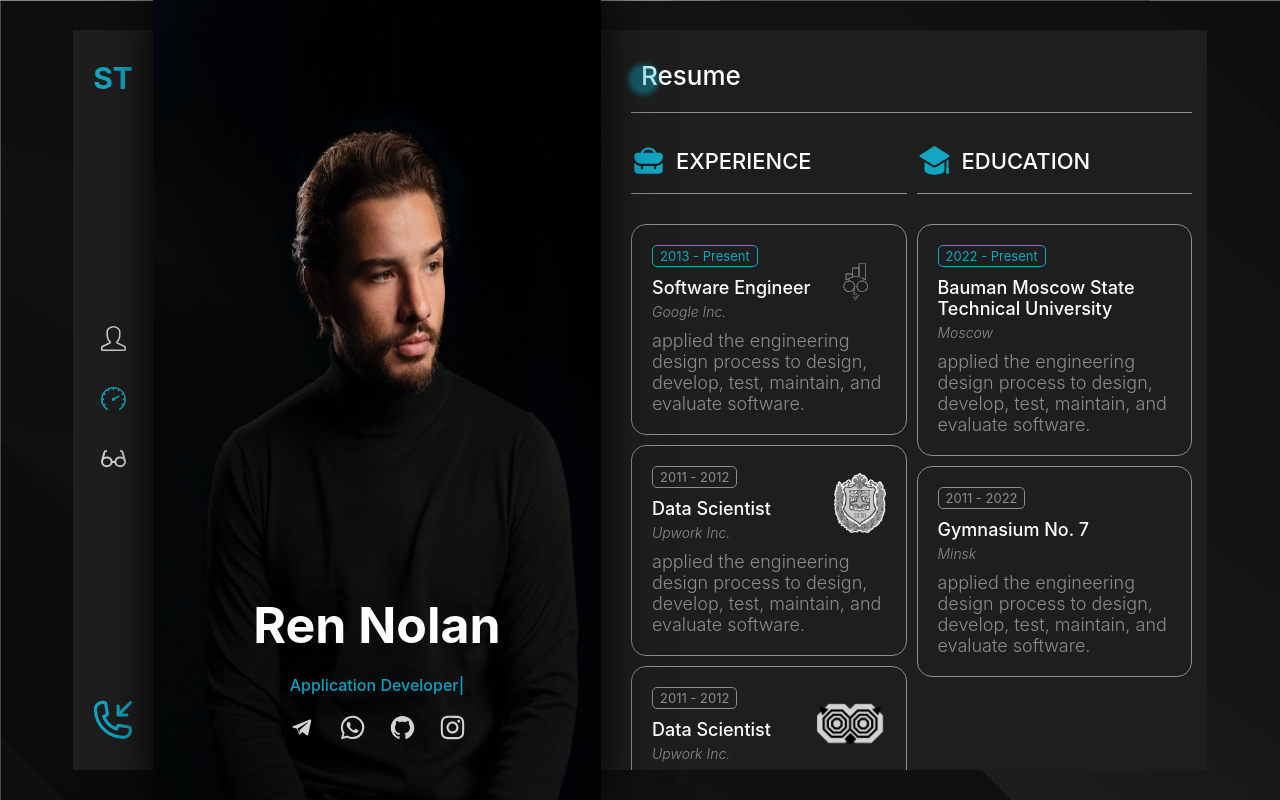
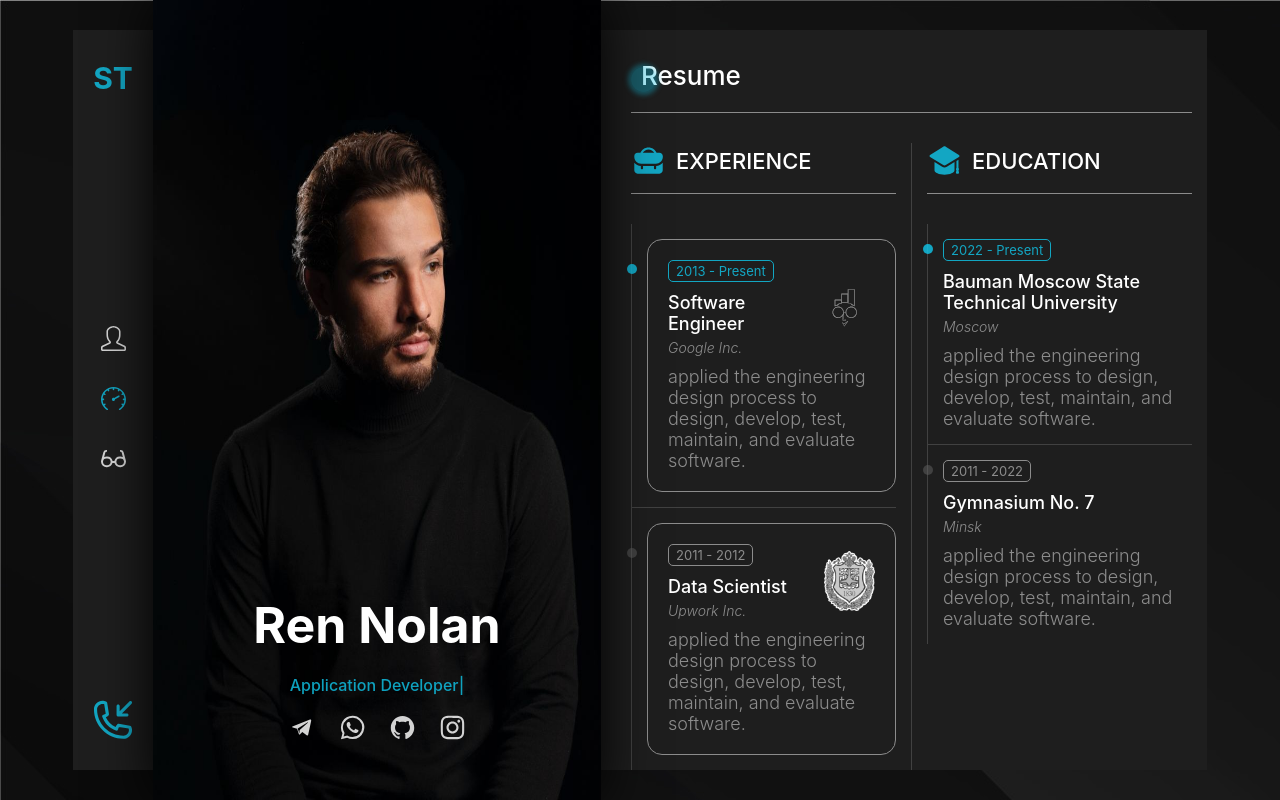
Before and after one commit to sqVrty/STash-CV, a React (Create React App) app: page /skills in a window 1280 px wide. Built offline with nearby package versions, Linux system fonts and the light colour scheme.

Commit message:
feat: :sparkles: experience and education block

```diff
--- a/src/pages/Skills/Skills.module.scss
+++ b/src/pages/Skills/Skills.module.scss
@@ -1,12 +1,52 @@
+$gray: rgba(100, 100, 100, 0.5);
+$aqua: rgba(16, 200, 236, 0.8);
+
 .expAndEduContainer {
   display: flex;
-  gap: 10px;
 
   .experienceContainer {
     width: 50%;
+    border-right: 1px solid $gray;
+    padding-right: 15px;
   }
 
   .educationContainer {
     width: 50%;
+    padding-left: 15px;
+
+    .block {
+      .dot {
+        top: 20px;
+      }
+    }
   }
 }
+
+.block {
+  position: relative;
+  padding: 15px;
+  padding-right: 0;
+
+  border-left: 0.5px solid $gray;
+  border-bottom: 0.5px solid $gray;
+
+  &:last-child {
+    border-bottom: none;
+    margin-bottom: 30px;
+  }
+
+  .dot {
+    position: absolute;
+    width: 10px;
+    height: 10px;
+    border-radius: 50%;
+    left: -5.5px;
+    top: 40px;
+
+    background-color: $gray;
+
+    &.present {
+      background-color: $aqua;
+    }
+  }
+}
--- a/src/pages/Skills/Skills.tsx
+++ b/src/pages/Skills/Skills.tsx
@@ -37,9 +37,7 @@ export default function Skills() {
               icon={<SuitcaseIcon fill={COLORS.aqua} width={35} height={35} />}
               text="Experience"
             />
-            <div
-              style={{ display: "flex", flexDirection: "column", gap: "10px" }}
-            >
+            <div className={classes.block}>
               <ExperienceBlock
                 period="2013 - Present"
                 isPresent={true}
@@ -48,6 +46,9 @@ export default function Skills() {
                 logo={EmotionalEggheadIcon}
                 desc="applied the engineering design process to design, develop, test, maintain, and evaluate software."
               />
+              <div className={`${classes.dot} ${classes.present}`} />
+            </div>
+            <div className={classes.block}>
               <ExperienceBlock
                 period="2011 - 2012"
                 post="Data Scientist"
@@ -55,6 +56,9 @@ export default function Skills() {
                 logo={BMSTULogo}
                 desc="applied the engineering design process to design, develop, test, maintain, and evaluate software."
               />
+              <div className={`${classes.dot}`} />
+            </div>
+            <div className={classes.block}>
               <ExperienceBlock
                 period="2011 - 2012"
                 post="Data Scientist"
@@ -62,6 +66,9 @@ export default function Skills() {
                 logo={InginiriumLogo}
                 desc="applied the engineering design process to design, develop, test, maintain, and evaluate software."
               />
+              <div className={`${classes.dot}`} />
+            </div>
+            <div className={classes.block}>
               <ExperienceBlock
                 period="2011 - 2012"
                 post="Data Scientist"
@@ -69,6 +76,7 @@ export default function Skills() {
                 logo={KworkIcon}
                 desc="applied the engineering design process to design, develop, test, maintain, and evaluate software."
               />
+              <div className={`${classes.dot}`} />
             </div>
           </div>
           <div className={classes.educationContainer}>
@@ -76,9 +84,7 @@ export default function Skills() {
               icon={<EducationIcon fill={COLORS.aqua} width={35} height={35} />}
               text="Education"
             />
-            <div
-              style={{ display: "flex", flexDirection: "column", gap: "10px" }}
-            >
+            <div className={classes.block}>
               <EducationBlock
                 period="2022 - Present"
                 isPresent={true}
@@ -86,15 +92,21 @@ export default function Skills() {
                 city="Moscow"
                 desc="applied the engineering design process to design, develop, test, maintain, and evaluate software."
               />
+              <div className={`${classes.dot} ${classes.present}`} />
+            </div>
+            <div className={classes.block}>
               <EducationBlock
                 period="2011 - 2022"
                 name="Gymnasium No. 7"
                 city="Minsk"
                 desc="applied the engineering design process to design, develop, test, maintain, and evaluate software."
               />
+              <div className={`${classes.dot}`} />
             </div>
           </div>
         </div>
+
+        <TextWithCircle text="Programming Skills" />
       </div>
     </div>
   );
--- a/src/pages/Skills/components/EducationBlock.module.scss
+++ b/src/pages/Skills/components/EducationBlock.module.scss
@@ -4,10 +4,7 @@ $aqua: rgba(16, 200, 236, 0.8);
 .container {
   display: flex;
   flex-direction: column;
-  padding: 20px;
-
-  border: 0.5px solid $gray;
-  border-radius: 15px;
+  //   padding: 20px;
 
   .textContainer {
     .periodContainer {
```
